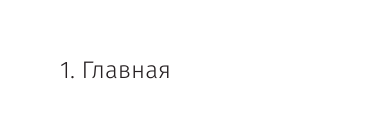
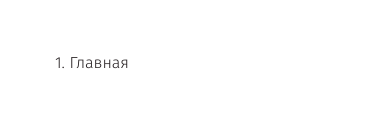
Before and after one commit to AnyaPerelygina/Wunderbeer, a Next.js app: page / in a window 390 px wide. Shown: the part 163-300 px from the top of the page. Built offline with nearby package versions, Linux system fonts and the light colour scheme.

Commit message:
feat: добавляет стили sitemap для mobile

```diff
--- a/src/app/page.tsx
+++ b/src/app/page.tsx
@@ -9,7 +9,7 @@ export default function Main() {
     <main>
       <div>
         <div>
-          {isProd && redirect('/main-page')}
+          {isProd && redirect('/')}
           {!isProd && <Sitemap />}
         </div>
       </div>
--- a/src/style/blocks/sitemap.scss
+++ b/src/style/blocks/sitemap.scss
@@ -20,5 +20,19 @@
       border-radius: 5px;
       padding: 9px;
     }
+
+    @include vp-767 {
+      font-size: 16px;
+      line-height: 24px;
+      padding: 5px;
+      margin: 0 0 10px;
+
+      @include hover-focus {
+        color: $color-kournikova;
+        border: 1px solid $color-kournikova;
+        border-radius: 5px;
+        padding: 4px;
+      }
+    }
   }
 }
```
